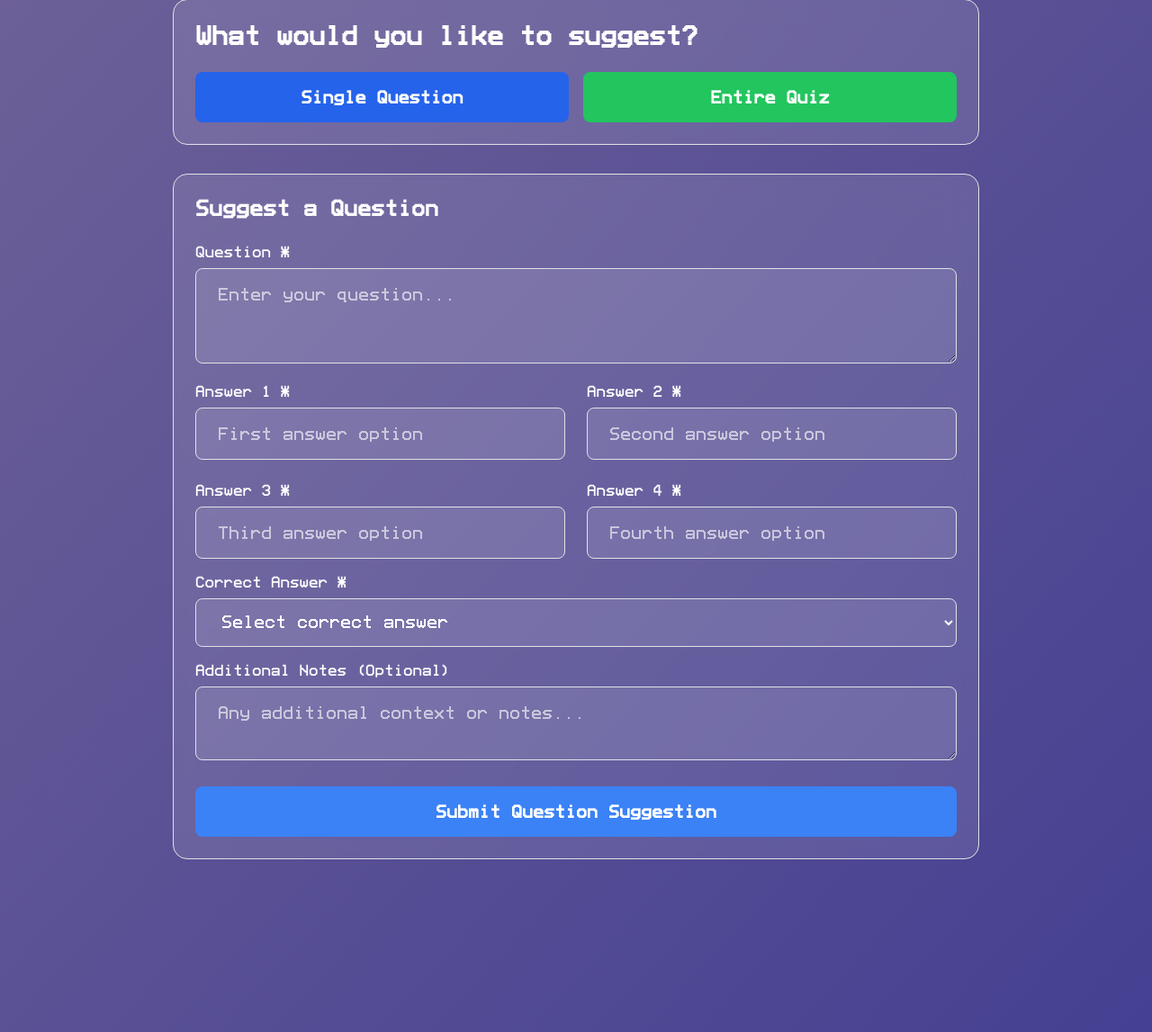
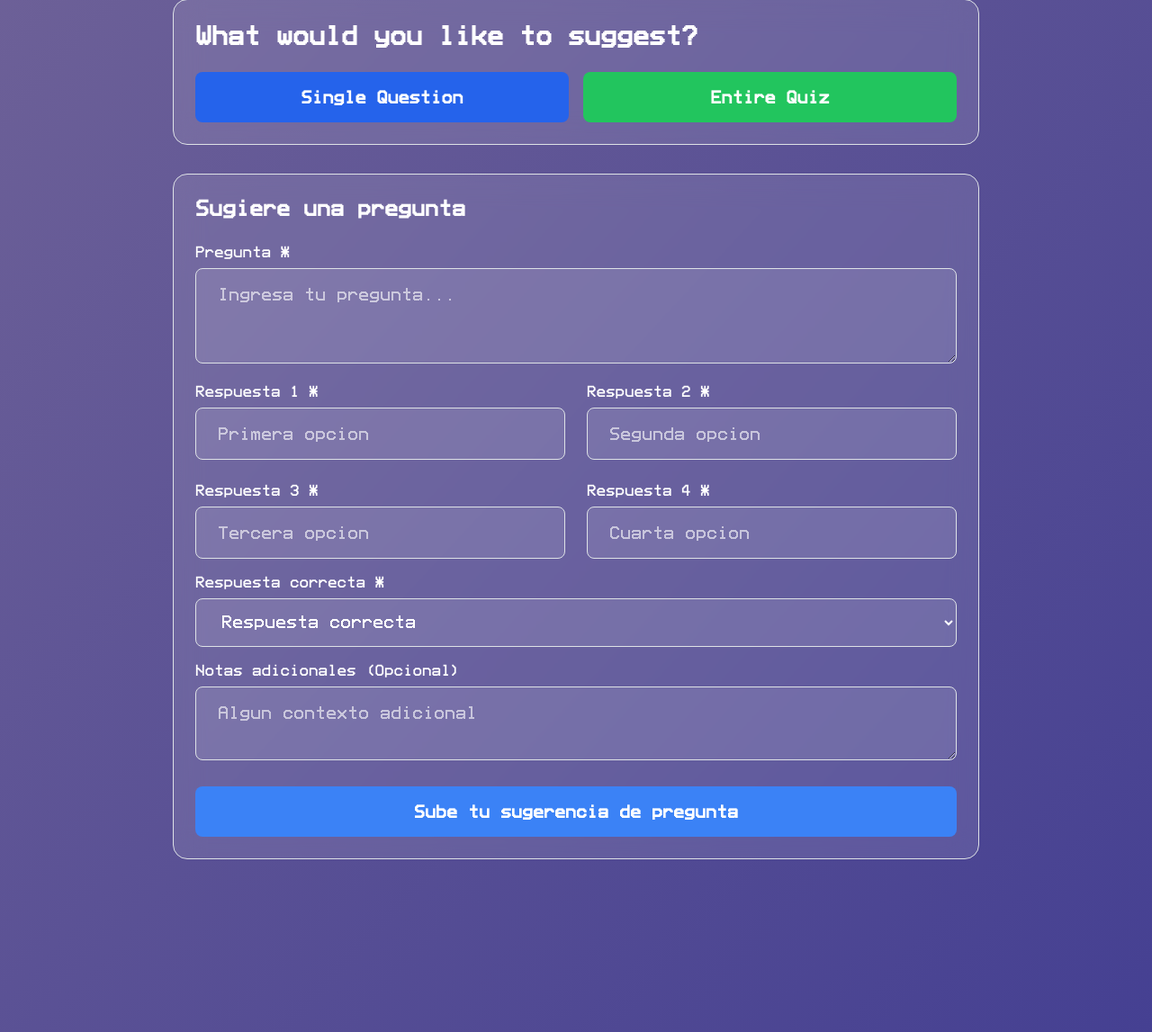
Before and after one commit to Atesoide/Quizqueen-py, a Flask app: page /suggestions in a window 1280 px wide. Shown: the part 320-1467 px from the top of the page at 90% size. Run offline with Flask 3, Linux system fonts and the light colour scheme; a user stored in the database is signed in; data that the repository does not hold is empty; style sheets or scripts are compiled from the project's sources; some libraries are stand-ins or nearby versions.

Commit message:
Traducido al español

```diff
--- a/client/templates/suggestions.html
+++ b/client/templates/suggestions.html
@@ -35,81 +35,81 @@
             <!-- Question Suggestion Form -->
             <form id="questionForm" method="POST" class="bg-white/10 backdrop-blur-lg rounded-2xl p-6 mb-8 border border-white/20 hidden">
                 <input type="hidden" name="suggestion_type" value="question">
-                <h3 class="text-xl font-bold text-white mb-4">Suggest a Question</h3>
+                <h3 class="text-xl font-bold text-white mb-4">Sugiere una pregunta</h3>
 
                 <div class="space-y-4">
                     <div>
-                        <label class="block text-white text-sm font-medium mb-2">Question *</label>
-                        <textarea name="pregunta" required class="w-full px-4 py-3 bg-white/10 border border-white/20 rounded-lg text-white placeholder-white/60 focus:outline-none focus:ring-2 focus:ring-blue-500" placeholder="Enter your question..." rows="3"></textarea>
+                        <label class="block text-white text-sm font-medium mb-2">Pregunta *</label>
+                        <textarea name="pregunta" required class="w-full px-4 py-3 bg-white/10 border border-white/20 rounded-lg text-white placeholder-white/60 focus:outline-none focus:ring-2 focus:ring-blue-500" placeholder="Ingresa tu pregunta..." rows="3"></textarea>
                     </div>
 
                     <div class="grid grid-cols-1 md:grid-cols-2 gap-4">
                         <div>
-                            <label class="block text-white text-sm font-medium mb-2">Answer 1 *</label>
-                            <input type="text" name="respuesta_1" required class="w-full px-4 py-3 bg-white/10 border border-white/20 rounded-lg text-white placeholder-white/60 focus:outline-none focus:ring-2 focus:ring-blue-500" placeholder="First answer option">
+                            <label class="block text-white text-sm font-medium mb-2">Respuesta 1 *</label>
+                            <input type="text" name="respuesta_1" required class="w-full px-4 py-3 bg-white/10 border border-white/20 rounded-lg text-white placeholder-white/60 focus:outline-none focus:ring-2 focus:ring-blue-500" placeholder="Primera opcion">
                         </div>
                         <div>
-                            <label class="block text-white text-sm font-medium mb-2">Answer 2 *</label>
-                            <input type="text" name="respuesta_2" required class="w-full px-4 py-3 bg-white/10 border border-white/20 rounded-lg text-white placeholder-white/60 focus:outline-none focus:ring-2 focus:ring-blue-500" placeholder="Second answer option">
+                            <label class="block text-white text-sm font-medium mb-2">Respuesta 2 *</label>
+                            <input type="text" name="respuesta_2" required class="w-full px-4 py-3 bg-white/10 border border-white/20 rounded-lg text-white placeholder-white/60 focus:outline-none focus:ring-2 focus:ring-blue-500" placeholder="Segunda opcion">
                         </div>
                         <div>
-                            <label class="block text-white text-sm font-medium mb-2">Answer 3 *</label>
-                            <input type="text" name="respuesta_3" required class="w-full px-4 py-3 bg-white/10 border border-white/20 rounded-lg text-white placeholder-white/60 focus:outline-none focus:ring-2 focus:ring-blue-500" placeholder="Third answer option">
+                            <label class="block text-white text-sm font-medium mb-2">Respuesta 3 *</label>
+                            <input type="text" name="respuesta_3" required class="w-full px-4 py-3 bg-white/10 border border-white/20 rounded-lg text-white placeholder-white/60 focus:outline-none focus:ring-2 focus:ring-blue-500" placeholder="Tercera opcion">
                         </div>
                         <div>
-                            <label class="block text-white text-sm font-medium mb-2">Answer 4 *</label>
-                            <input type="text" name="respuesta_4" required class="w-full px-4 py-3 bg-white/10 border border-white/20 rounded-lg text-white placeholder-white/60 focus:outline-none focus:ring-2 focus:ring-blue-500" placeholder="Fourth answer option">
+                            <label class="block text-white text-sm font-medium mb-2">Respuesta 4 *</label>
+                            <input type="text" name="respuesta_4" required class="w-full px-4 py-3 bg-white/10 border border-white/20 rounded-lg text-white placeholder-white/60 focus:outline-none focus:ring-2 focus:ring-blue-500" placeholder="Cuarta opcion">
                         </div>
                     </div>
 
                     <div>
-                        <label class="block text-white text-sm font-medium mb-2">Correct Answer *</label>
+                        <label class="block text-white text-sm font-medium mb-2">Respuesta correcta *</label>
                         <select name="respuesta_correcta" required class="w-full px-4 py-3 bg-white/10 border border-white/20 rounded-lg text-white focus:outline-none focus:ring-2 focus:ring-blue-500">
-                            <option value="">Select correct answer</option>
-                            <option value="1">Answer 1</option>
-                            <option value="2">Answer 2</option>
-                            <option value="3">Answer 3</option>
-                            <option value="4">Answer 4</option>
+                            <option value="">Respuesta correcta</option>
+                            <option value="1">Respuesta 1</option>
+                            <option value="2">Respuesta 2</option>
+                            <option value="3">Respuesta 3</option>
+                            <option value="4">Respuesta 4</option>
                         </select>
                     </div>
 
                     <div>
-                        <label class="block text-white text-sm font-medium mb-2">Additional Notes (Optional)</label>
-                        <textarea name="descripcion_pregunta" class="w-full px-4 py-3 bg-white/10 border border-white/20 rounded-lg text-white placeholder-white/60 focus:outline-none focus:ring-2 focus:ring-blue-500" placeholder="Any additional context or notes..." rows="2"></textarea>
+                        <label class="block text-white text-sm font-medium mb-2">Notas adicionales (Opcional)</label>
+                        <textarea name="descripcion_pregunta" class="w-full px-4 py-3 bg-white/10 border border-white/20 rounded-lg text-white placeholder-white/60 focus:outline-none focus:ring-2 focus:ring-blue-500" placeholder="Algun contexto adicional" rows="2"></textarea>
                     </div>
                 </div>
 
                 <button type="submit" class="w-full bg-blue-500 hover:bg-blue-600 text-white font-bold py-3 px-4 rounded-lg transition duration-300 mt-6">
-                    Submit Question Suggestion
+                    Sube tu sugerencia de pregunta
                 </button>
             </form>
 
             <!-- Quiz Suggestion Form -->
             <form id="quizForm" method="POST" class="bg-white/10 backdrop-blur-lg rounded-2xl p-6 mb-8 border border-white/20 hidden">
                 <input type="hidden" name="suggestion_type" value="quiz">
-                <h3 class="text-xl font-bold text-white mb-4">Suggest an Entire Quiz</h3>
+                <h3 class="text-xl font-bold text-white mb-4">Sugiere un quiz</h3>
 
                 <div class="space-y-4">
                     <div>
-                        <label class="block text-white text-sm font-medium mb-2">Quiz Title *</label>
-                        <input type="text" name="quiz_title" required class="w-full px-4 py-3 bg-white/10 border border-white/20 rounded-lg text-white placeholder-white/60 focus:outline-none focus:ring-2 focus:ring-green-500" placeholder="e.g., Science Trivia, History Challenge...">
+                        <label class="block text-white text-sm font-medium mb-2">Titulo del cuestionario *</label>
+                        <input type="text" name="quiz_title" required class="w-full px-4 py-3 bg-white/10 border border-white/20 rounded-lg text-white placeholder-white/60 focus:outline-none focus:ring-2 focus:ring-green-500" placeholder="Ejemplo: Ciencia, trivia, historia, conocimiento general, etc...">
                     </div>
 
                     <div>
-                        <label class="block text-white text-sm font-medium mb-2">Quiz Description *</label>
-                        <textarea name="quiz_description" required class="w-full px-4 py-3 bg-white/10 border border-white/20 rounded-lg text-white placeholder-white/60 focus:outline-none focus:ring-2 focus:ring-green-500" placeholder="Describe the theme, topics, and what makes this quiz interesting..." rows="4"></textarea>
+                        <label class="block text-white text-sm font-medium mb-2">Descripcion del cuestionario *</label>
+                        <textarea name="quiz_description" required class="w-full px-4 py-3 bg-white/10 border border-white/20 rounded-lg text-white placeholder-white/60 focus:outline-none focus:ring-2 focus:ring-green-500" placeholder="Describe el tema y lo que lo hace interesante" rows="4"></textarea>
                     </div>
                 </div>
 
                 <button type="submit" class="w-full bg-green-500 hover:bg-green-600 text-white font-bold py-3 px-4 rounded-lg transition duration-300 mt-6">
-                    Submit Quiz Suggestion
+                    Subir Sugerencia de cuestionario
                 </button>
             </form>
 
             <!-- User's Previous Suggestions -->
             {% if suggestions %}
             <div class="bg-white/10 backdrop-blur-lg rounded-2xl p-6 border border-white/20">
-                <h3 class="text-2xl font-bold text-white mb-4">Your Previous Suggestions</h3>
+                <h3 class="text-2xl font-bold text-white mb-4">Tus sugerencias previas</h3>
                 <div class="space-y-4">
                     {% for suggestion in suggestions %}
                     <div class="bg-white/5 rounded-lg p-4 border border-white/10">
```
